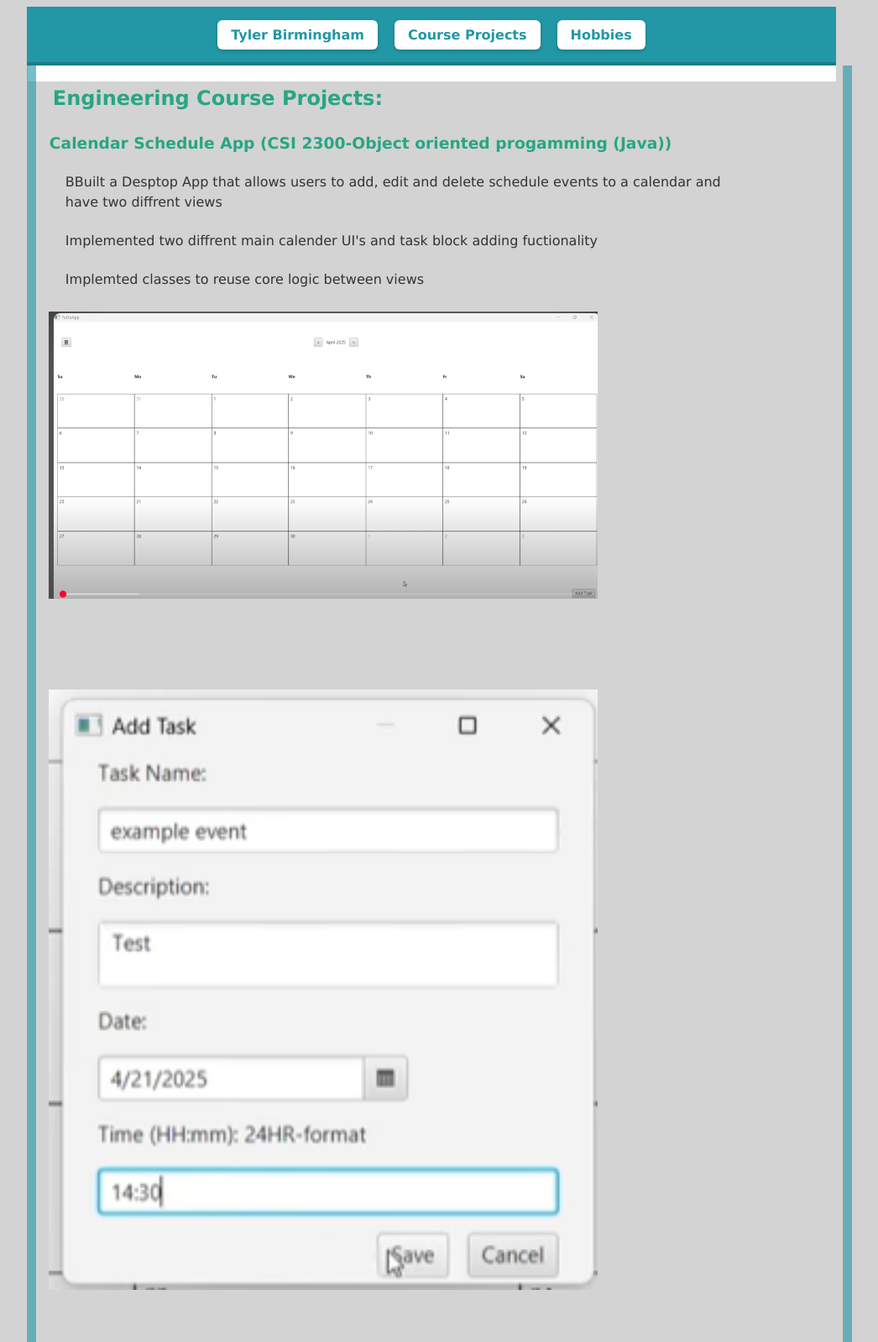
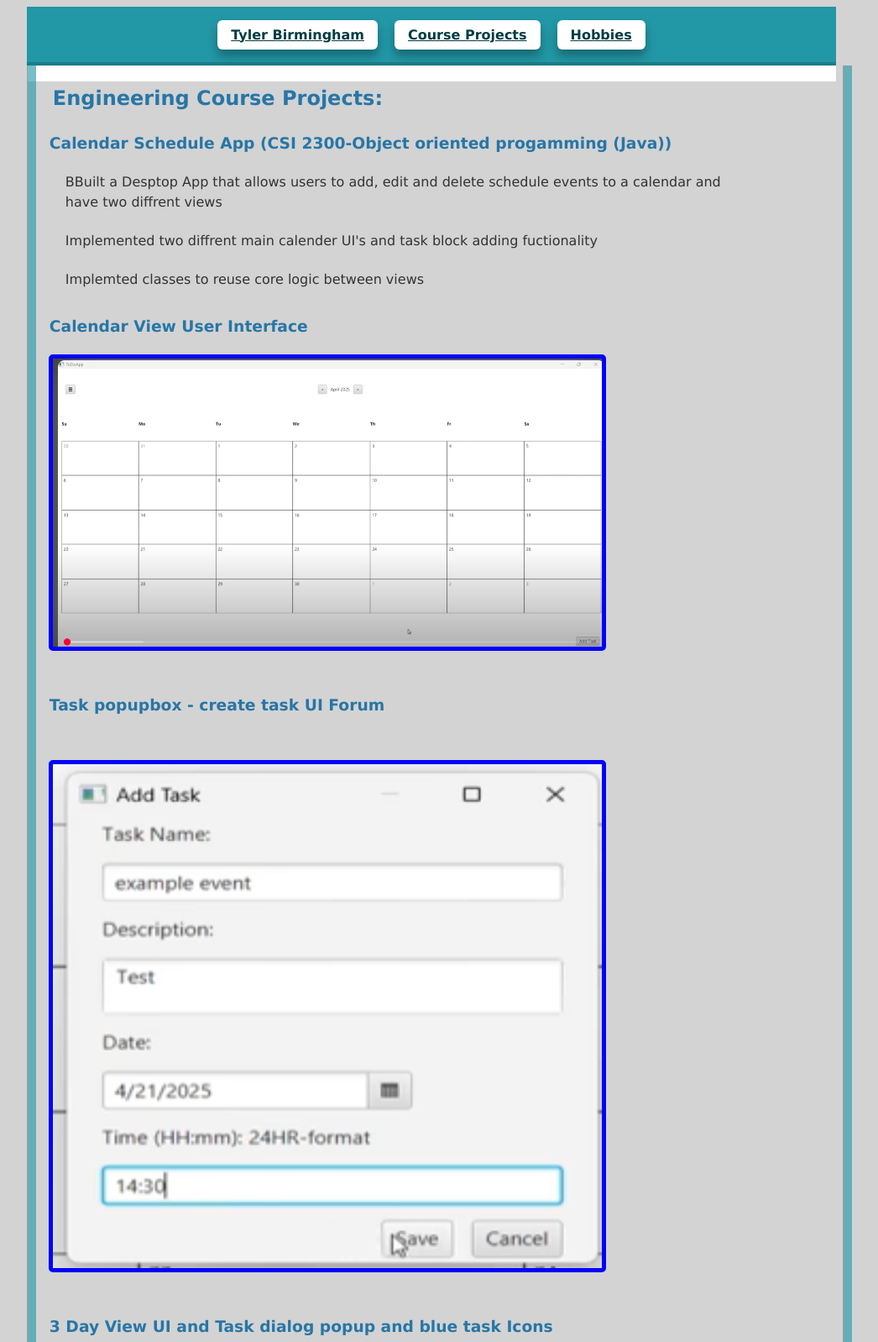
Before and after one commit to tyler24b33/tyler24b33.github.io, a plain HTML site: page Course Projects.html in a window 1280 px wide. Shown: the top 1598 px of the page at 84% size, without its empty margins (126-1172 px from the left). Drawn offline with Linux system fonts and the light colour scheme.

Commit message:
Add files via upload

```diff
--- a/Course Projects.html
+++ b/Course Projects.html
@@ -13,7 +13,6 @@
     <div id="wrapper">
         <div id="header">
 
-
           <a href="index.html" class="button">Tyler Birmingham</a>
             <a href="Course%20Projects.html" class="button">Course Projects</a>
             <a href="hobbies.html" class="button">Hobbies</a>
@@ -23,8 +22,6 @@
         <div id="content">
             <div id="leftEdge"> &nbsp; </div>
             <div id="rightEdge"> &nbsp; </div>
-
-
 
             <div id="pageContent">
                  <h2> Engineering Course Projects:</h2>
@@ -40,13 +37,24 @@
 
             <div class="image-container">
 
+                <h3> Calendar View User Interface</h3>
+
                 <img src="./images/c1.png" alt="Calendar" class="calendar-image">
+
+                <h3>Task popupbox - create task UI Forum </h3>
 
                 <img src="./images/c2.png" alt="Task PopUp" class="task-popup-image">
 
+                <h3>3 Day View UI and Task dialog popup and blue task Icons </h3>
+
                 <img src="./images/c3.png" alt="3DayView" class="three-dayview-image">
+
             </div>
+                 <a href="https://github.com/tyler24b33/ToDo" class="button">project Github</a>
 
+                 <iframe width="1022" height="570" src="https://www.youtube.com/embed/dpP6neThFC0"
+                title="Calendar App Demo Video"  allow="autoplay; clipboard-write; encrypted-media; picture-in-picture; web-share"
+                         referrerpolicy="strict-origin-when-cross-origin" allowfullscreen></iframe>
             </div>
             <!--End od PageContentDiv-->
 
--- a/style.css
+++ b/style.css
@@ -38,7 +38,7 @@ body {
     margin: 0 150px;
     font-family: Verdana, Arial, Helvetica, sans-serif;
     background-color: white;
-    color: #333333; /* Fixed missing color */
+    color: #333333;
 }
 
 #header {
@@ -60,15 +60,14 @@ a.button {
     padding: 8px 16px;
     border-radius: 6px;
     background-color: white;
-    color: #2297a6;
+    color: #033c44;
     font-weight: bold;
-    text-decoration: none;
-    box-shadow: 0 2px 4px rgba(0,0,0,0.2);
+    box-shadow: 0 8px 12px rgba(0,0,0,0.3);
     transition: background 0.3s, color 0.3s;
 }
 
 a.button:hover {
-    background-color: #2297a6;
+    background-color: #2252a6;
     color: white;
 }
 
@@ -86,12 +85,12 @@ a.button:hover {
 }
 
 #content h2 {
-    color: #28A684;
+    color: #2876a6;
     padding-left: 5px;
 }
 
 #content h3 {
-    color: #28A684;
+    color:  #2876a6;
     margin-left: 1px;
 }
 
@@ -157,13 +156,25 @@ a.button:hover {
     height: 50%;
 }
 .calendar-image {
-  margin-bottom: 50px; /* Space below the calendar image */
+  margin-bottom: 50px;
+  border-radius: 5px;
+  border: 5px solid blue; /* makes have solid blue border*/
+  display: block;         /* ensures border applies to <img> */
 }
 
 .task-popup-image {
+  width: 200px;   /* set the width */
+  height: 600px;
   margin-top: 50px; /* Space above the task popup image */
- margin-bottom: 50px;
+  margin-bottom: 50px;
+  border-radius: 5px;
+  border: 5px solid blue; /* make it thick to test */
+  display: block;
 }
 .three-dayview-image {
     margin-top: 50px;
+    margin-bottom: 50px;
+    border-radius: 5px;
+  border: 5px solid blue; /* make it thick to test */
+  display: block;
 }
```
Also changed, not shown: hobbies.html (+3 -2 lines), index.html (+1 -11 lines).
